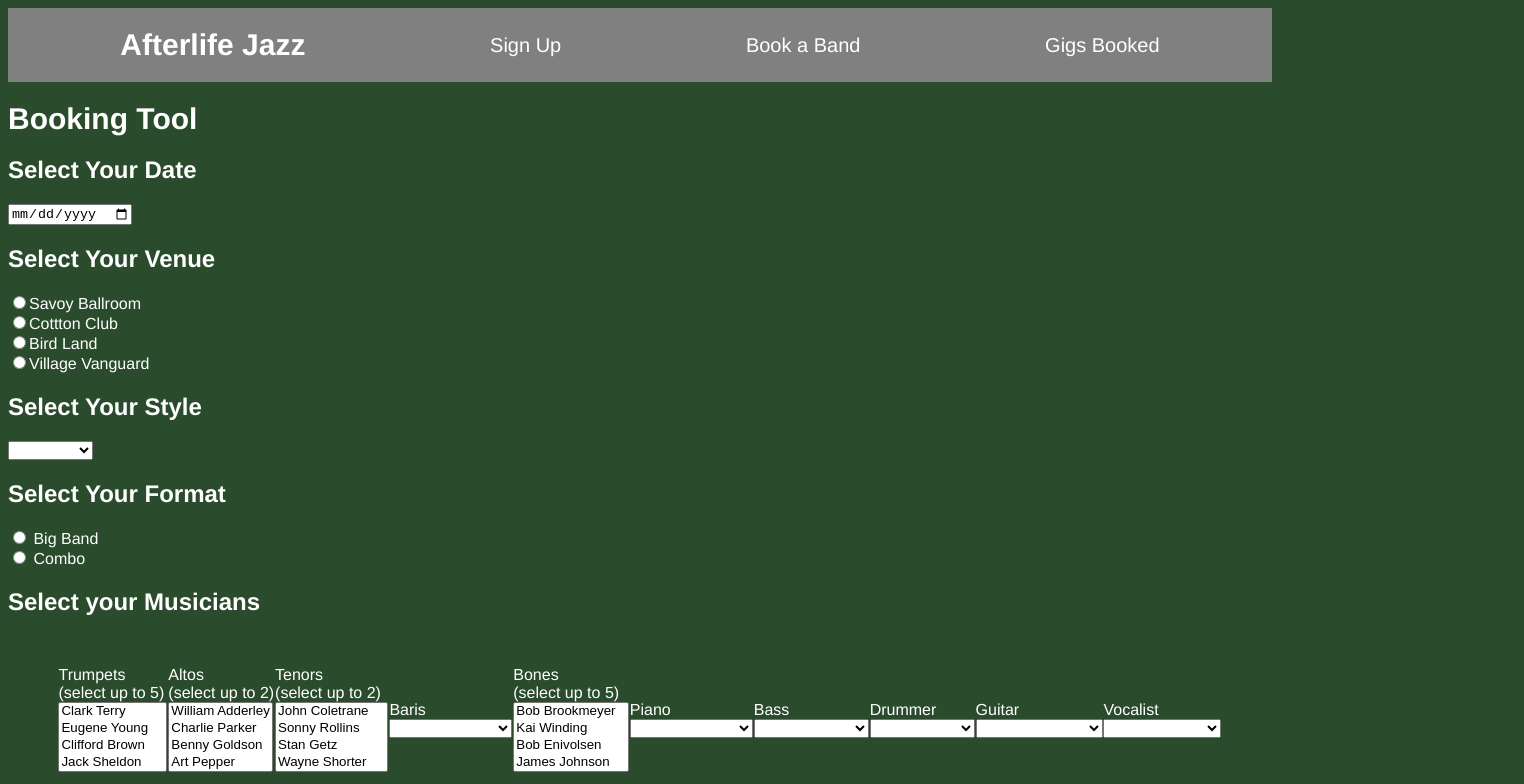
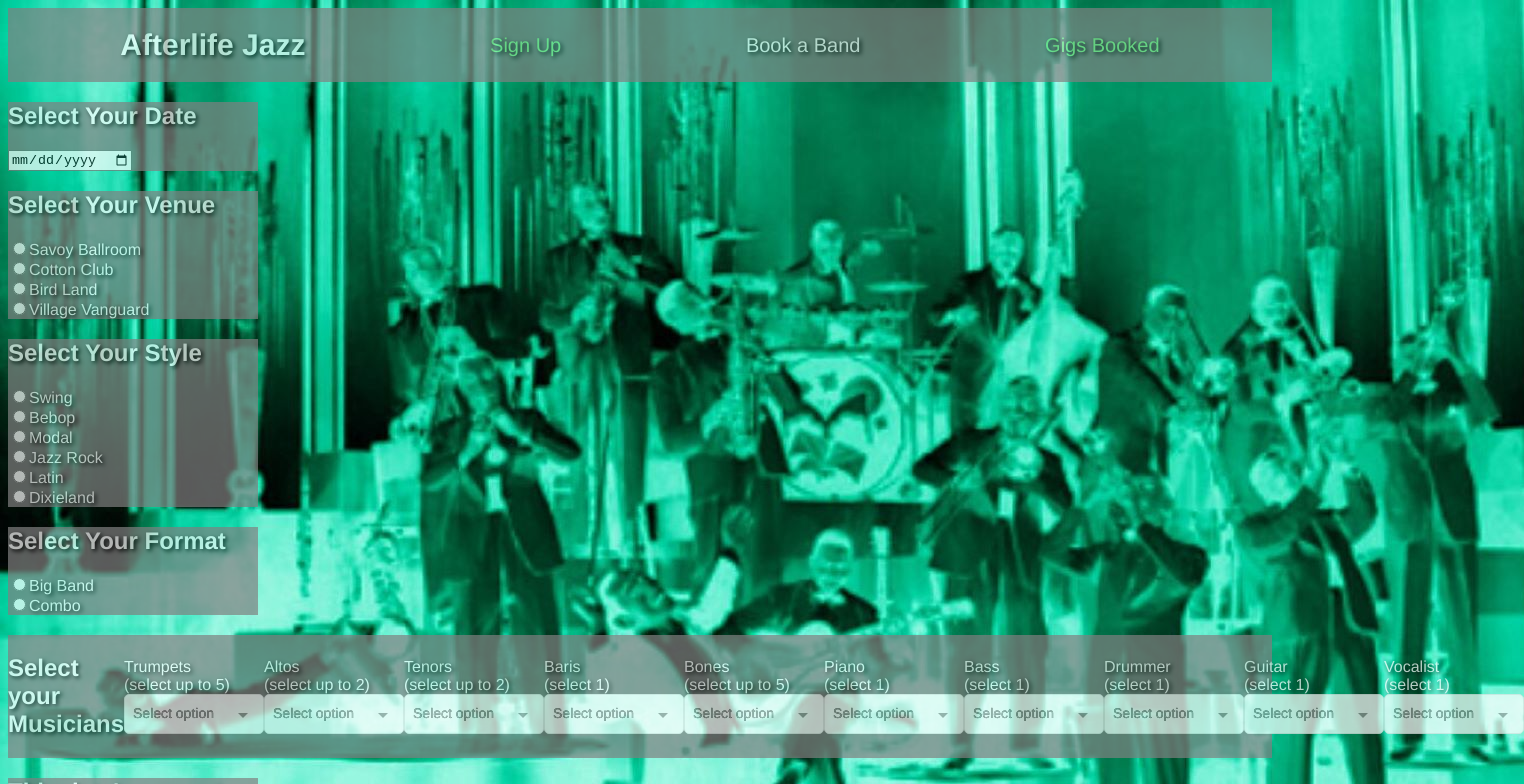
Before and after one commit to planetbutler/Afterlife-Jazz, a Vue app: page / in a window 1280 px wide. Shown: the top 784 px of the page, 1524 px wide, since content can reach past the window. Built offline with nearby package versions, Linux system fonts and the light colour scheme.

Commit message:
new commit

```diff
--- a/package.json
+++ b/package.json
@@ -9,6 +9,7 @@
   "dependencies": {
     "core-js": "^3.4.3",
     "vue": "^2.6.10",
+    "vue-multiselect": "^2.1.6",
     "vue-router": "^3.1.3",
     "vuex": "^3.1.2"
   },
--- a/src/App.vue
+++ b/src/App.vue
@@ -26,7 +26,7 @@ export default {
   }
 
   body {
-    /*background-image: url("./assets/green.jpg");*/
+    background-image: url("./assets/biggreen.jpg");
     background-color: rgb(43, 75, 45);
   }
 
--- a/src/components/navbar.vue
+++ b/src/components/navbar.vue
@@ -1,21 +1,23 @@
 <template>
   <div class="navbar">
     <span class="title">Afterlife Jazz</span>
-    <router-link :to="{ name: 'musician-entry' }">
-      Sign Up
-      </router-link>
-    <router-link :to="{ name: 'bookingTool' }">
-      Book a Band
-    </router-link>
 
-    <router-link :to="{ name: 'gigsBooked' }">
-      Gigs Booked
-    </router-link>
+    <router-link :to="{ name: 'musician-entry' }">Sign Up</router-link>
+    <router-link :to="{ name: 'bookingTool' }">Book a Band</router-link>
+    <router-link :to="{ name: 'gigsBooked' }">Gigs Booked</router-link>
+
   </div>
 </template>
 
 <script>
-
+export default {
+  name: "navbar",
+  data() {
+    return {
+      activeLink: 0
+    };
+  },
+};
 </script>
 
 <style scoped lang="scss">
@@ -26,8 +28,10 @@
     align-items: center;
     font-size: 20px;
     background: gray;
+    opacity: .7;
     padding: 20px;
-    color: #fff;
+    color: white;
+    text-shadow: 2px 2px 4px #000000;
   }
   .title {
     font-size: 30px;
@@ -35,12 +39,11 @@
   }
   a  {
     text-decoration: none;
-    color: #fff;
+    color: lightgreen;
   }
-  a:hover {
-    color: #CCC;
-  }
-  a:active {
-    color: blue;
-  }
+
+ .router-link-exact-active {
+   color:white;
+ }
+
 </style>
--- a/src/store.js
+++ b/src/store.js
@@ -5,7 +5,9 @@ Vue.use(Vuex);
 
 export default new Vuex.Store({
   state: {
-    trumpets: ['Clark Terry', 'Eugene Young', 'Clifford Brown', 'Jack Sheldon', 'Lee Morgan', 'Chet Baker', 'Austin Brisbois', 'William Anderson', 'Pete Candoli', 'Conte Candoli', 'Alan Rubin', 'Randy Brecker'],
+    /*trumpets: ['Clark Terry', 'Marion Childers', 'Don Fagerquist', 'John Gillespie', 'Eugene Young', 'Clifford Brown', 'Jack Sheldon', 'Lee Morgan', 'Chet Baker', 'Austin Brisbois', 'William Anderson', 'Pete Candoli', 'Conte Candoli', 'Alan Rubin', 'Randy Brecker'],*/
+    trumpets: [{ first: 'Clark', last: 'Terry', nickName: 'Clark', birthday: '12/14/1920', instrument: 'trumpet', style: 'bebop', format: 'combo' },
+    { first: 'Marion', last: 'Childers', nickname: 'Buddy', birthday: '02/12/1926', instrument: 'trumpet', style: 'bebop', format: 'big band'}],
     altos: ['William Adderley', 'Charlie Parker', 'Benny Goldson', 'Art Pepper', 'Paul Desmond', 'Johnny Hodges', 'Jackie McLean'],
     tenors: ['John Coletrane', 'Sonny Rollins', 'Stan Getz', 'Wayne Shorter', 'Dexter Gordon', 'Coleman Hawkins', 'Lester Young', 'Michael Brecker'],
     baris: ['Gerry Mulligan', 'Howard Johnson', 'Harry Carney'],
--- a/src/views/bookingTool.vue
+++ b/src/views/bookingTool.vue
@@ -1,95 +1,196 @@
 <template>
+  <div>
+    <!--<h1 class="maker">Booking Tool</h1>-->
     <div class="maker">
-    <h1>Booking Tool</h1>
       <h2>Select Your Date</h2>
         <input type="date">
-    <h2>Select Your Venue</h2>
-      <input type="radio" name="venue" value="Savoy Ballroom">Savoy Ballroom<br>
-      <input type="radio" name="venue" value="Cotton Club">Cottton Club<br>
-      <input type="radio" name="venue" value="Bird Land">Bird Land<br>
-      <input type="radio" name="venue" value="Village Vanguard">Village Vanguard<br>
+    </div>
+    <div class="maker">
+      <h2 class="venue">Select Your Venue</h2>
+        <input type="radio" class="venue" name="venue" value="Savoy Ballroom">Savoy Ballroom<br>
+        <input type="radio" class="venue" name="venue" value="Cotton Club">Cotton Club<br>
+        <input type="radio" class="venue" name="venue" value="Bird Land">Bird Land<br>
+        <input type="radio" class="venue" name="venue" value="Village Vanguard">Village Vanguard<br>
+    </div>
+    <div class="maker">
       <h2>Select Your Style</h2>
-      <select v-model="style">
-        <option v-for="style in styles" :key="style">{{ style }}</option>
-      </select>
+        <input type="radio" name="style" value="Swing">Swing<br>
+        <input type="radio" name="style" value="Bebop">Bebop<br>
+        <input type="radio" name="style" value="Modal">Modal<br>
+        <input type="radio" name="style" value="Jazz Rock">Jazz Rock<br>
+        <input type="radio" name="style" value="Latin">Latin<br>
+        <input type="radio" name="style" value="Dixieland">Dixieland<br>
+    </div>
+    <div class="maker">
       <h2>Select Your Format</h2>
-      <input type="radio" name="format" value="big band"> Big Band<br>
-      <input type="radio" name="format" value="combo"> Combo<br>
+      <input type="radio" name="format" value="big band">Big Band<br>
+      <input type="radio" name="format" value="combo">Combo<br>
+    </div>
+    <div class="musicians">
       <h2>Select your Musicians</h2>
-    <div class="ingredients">
       <div>
-        <div class="title">Trumpets<br>(select up to 5)</div>
-        <select v-model="trumpet" multiple="multiple">
+        <div>Trumpets<br>(select up to 5)
+          <multiselect
+            v-model="trumpet"
+            :multiple="true"
+            :options="trumpets"
+            :close-on-select="false"
+            max="5"
+            class="select"
+          />
+            <!--<select v-model="trumpet" size="5" multiple="multiple" @change="limitTrumpetSelection">
               <option v-for="trumpet in trumpets" :key="trumpet">{{ trumpet }}</option>
-        </select>
+            </select>-->
+        </div>
       </div>
       <div>
-        <div class="title">Altos<br>(select up to 2)</div>
-        <select v-model="alto" multiple="multiple">
+        <div>Altos<br>(select up to 2)
+          <multiselect
+            v-model="alto"
+            :multiple="true"
+            :options="altos"
+            :close-on-select="false"
+            max="2"
+            class="select"
+          />
+          <!--<select v-model="alto" multiple="multiple">
             <option v-for="alto in altos" :key="alto">{{ alto }}</option>
-        </select>
+          </select>-->
+        </div>
       </div>
       <div>
-        <div class="title">Tenors<br>(select up to 2)</div>
-        <select v-model="tenor" multiple="multiple">
+        <div>Tenors<br>(select up to 2)
+          <multiselect
+            v-model="tenor"
+            :multiple="true"
+            :options="tenors"
+            :close-on-select="false"
+            max="2"
+            class="select"
+          />
+          <!--<select v-model="tenor" multiple="multiple">
             <option v-for="tenor in tenors" :key="tenor">{{ tenor }}</option>
-        </select>
+          </select>-->
+        </div>
       </div>
       <div>
-        <div class="title">Baris</div>
-        <select v-model="bari">
+        <div>Baris<br>(select 1)
+          <multiselect
+            v-model="bari"
+            :multiple="true"
+            :options="baris"
+            :close-on-select="false"
+            max="1"
+            class="select"
+          />
+          <!--<select v-model="bari">
             <option v-for="bari in baris" :key="bari">{{ bari }}</option>
-        </select>
+          </select>-->
+        </div>
       </div>
       <div>
-        <div class="title">Bones<br>(select up to 5)</div>
-        <select v-model="bone" multiple="multiple">
+        <div>Bones<br>(select up to 5)
+          <multiselect
+            v-model="bone"
+            :multiple="true"
+            :options="bones"
+            :close-on-select="false"
+            max="5"
+            class="select"
+          />
+          <!--<select v-model="bone" multiple="multiple">
             <option v-for="bone in bones" :key="bone">{{ bone }}</option>
-        </select>
+          </select>-->
+        </div>
       </div>
       <div>
-        <div class="title">Piano</div>
-        <select v-model="piano">
+        <div>Piano<br>(select 1)
+          <multiselect
+            v-model="piano"
+            :multiple="true"
+            :options="pianos"
+            :close-on-select="false"
+            max="1"
+            class="select"
+          />
+          <!--<select v-model="piano">
             <option v-for="piano in pianos" :key="piano">{{ piano }}</option>
-        </select>
+          </select>-->
+        </div>
       </div>
       <div>
-        <div class="title">Bass</div>
-        <select v-model="bass">
+        <div>Bass<br>(select 1)
+          <multiselect
+            v-model="bass"
+            :multiple="true"
+            :options="basses"
+            :close-on-select="false"
+            max="1"
+            class="select"
+          />
+          <!--<select v-model="bass">
             <option v-for="bass in basses" :key="bass">{{ bass }}</option>
-        </select>
+          </select>-->
+        </div>
       </div>
       <div>
-        <div class="title">Drummer</div>
-        <select v-model="drummer">
+        <div>Drummer<br>(select 1)
+          <multiselect
+            v-model="drummer"
+            :multiple="true"
+            :options="drummers"
+            :close-on-select="false"
+            max="1"
+            class="select"
+          />
+          <!--<select v-model="drummer">
             <option v-for="drummer in drummers" :key="drummer">{{ drummer }}</option>
-        </select>
+          </select>-->
+        </div>
       </div>
       <div>
-        <div class="title">Guitar</div>
-        <select v-model="guitar">
+        <div>Guitar<br>(select 1)
+          <multiselect
+            v-model="guitar"
+            :multiple="true"
+            :options="guitars"
+            :close-on-select="false"
+            max="1"
+            class="select"
+          />
+          <!--<select v-model="guitar">
             <option v-for="guitar in guitars" :key="guitar">{{ guitar }}</option>
-        </select>
+          </select>-->
+        </div>
       </div>
       <div>
-        <div class="title">Vocalist</div>
-        <select v-model="vocalist">
+        <div>Vocalist<br>(select 1)
+          <multiselect
+            v-model="vocalist"
+            :multiple="true"
+            :options="vocalists"
+            :close-on-select="false"
+            max="1"
+            class="select"
+          />
+          <!--<select v-model="vocalist">
             <option v-for="vocalist in vocalists" :key="vocalist">{{ vocalist }}</option>
-        </select>
+          </select>-->
         </div>
       </div>
-    <h2>This date's current personnel are:</h2>
-    <div class="fajita">
-      <div v-show="trumpet.length > 0">{{ trumpet }}</div>
-      <div v-show="alto.length > 0">{{ alto }}</div>
-      <div v-show="tenor.length > 0">{{ tenor }}</div>
-      <div v-show="bari.length > 0">{{ bari }}</div>
-      <div v-show="bone.length > 0">{{ bone }}</div>
-      <div v-show="piano.length > 0">{{ piano }}</div>
-      <div v-show="bass.length > 0">{{ bass }}</div>
-      <div v-show="drummer.length > 0">{{ drummer }}</div>
-      <div v-show="guitar.length > 0">{{ guitar }}</div>
-      <div v-show="vocalist.length > 0">{{ vocalist }}</div>
+    </div>
+    <h2 class="maker">This date's current personnel are:</h2>
+    <div class="maker">
+      <div v-show="trumpet.length > 0">On Trumpet {{ trumpet }}</div>
+      <div v-show="alto.length > 0">On Alto Sax {{ alto }}</div>
+      <div v-show="tenor.length > 0">On Tenor Sax {{ tenor }}</div>
+      <div v-show="bari.length > 0">On Bari Sax {{ bari }}</div>
+      <div v-show="bone.length > 0">On Trombone {{ bone }}</div>
+      <div v-show="piano.length > 0">On Piano {{ piano }}</div>
+      <div v-show="bass.length > 0">On Bass {{ bass }}</div>
+      <div v-show="drummer.length > 0">On Drums {{ drummer }}</div>
+      <div v-show="guitar.length > 0">On Guitar {{ guitar }}</div>
+      <div v-show="vocalist.length > 0">On Vocals {{ vocalist }}</div>
       <button @click="addBand">Book the Band!</button>
     </div>
     <div v-if="gigsBooked.length > 0" class="gigsBooked">
@@ -102,12 +203,13 @@
 </template>
 
 <script>
+import Multiselect from 'vue-multiselect';
 import { mapState } from 'vuex';
 
 export default {
   name: 'BookingTool',
   props: [],
-  components: {},
+  components: { Multiselect },
   computed: {
     ...mapState({
       trumpets: 'trumpets',
@@ -127,19 +229,22 @@ export default {
   },
   data() {
     return {
-      trumpet: '',
-      alto: '',
-      tenor: '',
+      trumpet: [],
+      trumpetOptions: [],
+      alto: [],
+      tenor: [],
       bari: '',
-      bone: '',
+      bone: [],
       piano: '',
       bass: '',
       drummer: '',
       guitar: '',
       vocalist: '',
+      style: '',
     };
   },
   created() {
+    console.log(this.$route);
   },
   mounted() {
   },
@@ -164,13 +269,41 @@ export default {
       };
       this.$store.dispatch('addBand', band);
     },
+    limitTrumpetSelection(e) {
+      console.log(e);
+    }
   },
 };
 </script>
 
 <style scoped lang="scss">
 
-  .fajita {
+  .maker {
+    width: 250px;
+    background-color: grey;
+    opacity: .7;
+    color: white;
+    text-shadow: 2px 2px 4px #000000;
+ }
+  .musicians {
+    margin: 20px 0px;
+    display: flex;
+    flex-flow: row nowrap;
+    justify-content: space-around;
+    align-items: center;
+    /*padding: 20px;*/
+    background-color: grey;
+    opacity: .7;
+    color: white;
+    text-shadow: 2px 2px 4px #000000;
+ }
+
+ .select {
+   width: 140px;
+   text-shadow: 0px 0px 0px #000000;
+ }
+
+  /*.fajita {
     margin: 50px;
   }
 
@@ -180,7 +313,7 @@ export default {
     justify-content: space-around;
     align-items: center;
     margin: 50px;
-  }
+  }*/
 
   button {
     padding: 30px;
@@ -188,3 +321,4 @@ export default {
     margin: 20px;
   }
 </style>
+<style src="vue-multiselect/dist/vue-multiselect.min.css"></style>
--- a/src/views/musician-entry.vue
+++ b/src/views/musician-entry.vue
@@ -2,6 +2,21 @@
   <div class="form">
     <h1>Welcome to Afterlife Jazz</h1>
     <h2>New Musician Sign Up</h2>
+      <div class="instruments">
+        <h3>Instrument</h3>
+        <!--<div v-for="instrument in instruments" :key="instrument">
+          {{ instrument }}
+        </div>-->
+        <select v-model="instrument">
+          <option v-for="instrument in instruments" :key="instrument">{{ instrument }}</option>
+        </select></br>
+        <input v-model="instrument">
+        <button @click="addInstrument">Add Instrument</button>
+      </div>
+        <!--<select v-model="instrument">
+          <option v-for="type in instruments" :key="type">{{ type }}</option>
+        </select>
+      </div>-->
       <form class="signup">
         First name:
         <input type="text" name="firstname" v-model="first">
@@ -15,11 +30,7 @@
         Birthday:
         <input type="date" name="bday">
       </form>
-      <div class="instruments">Instrument
-        <select v-model="instrument">
-          <option v-for="type in instruments" :key="type">{{ type }}</option>
-        </select>
-      </div>
+
       <div class="instruments" v-if="instrument == 'trumpet'">Lead Trumpet?
         <select>
           <option>Yes</option>
@@ -47,6 +58,7 @@
       <div>My Ghostly Mug
         <input type="image">
       </div>
+      <button v-on:click="submit">Submit</button>
   </div>
 </template>
 
@@ -66,6 +78,16 @@ export default {
       first: '',
       instrument: ''
     }
+  },
+  methods: {
+    addTrumpet() {
+      this.$store.dispatch('addTrumpet', this.trumpet);
+      this.trumpet='';
+    },
+    addInstrument() {
+      this.$store.dispatch('addInstrument', this.instrument);
+      this.instrument = '';
+    }
   }
 };
 </script>
```
Also changed, not shown: src/components/players.vue (added, +14 -0 lines), src/assets/biggreen.jpg (added), src/router/index.js (added), src/store/index.js (added), 1 other file (tests, documents, lock files or other folders). Lines whose indentation alone changed are shown as unchanged.
